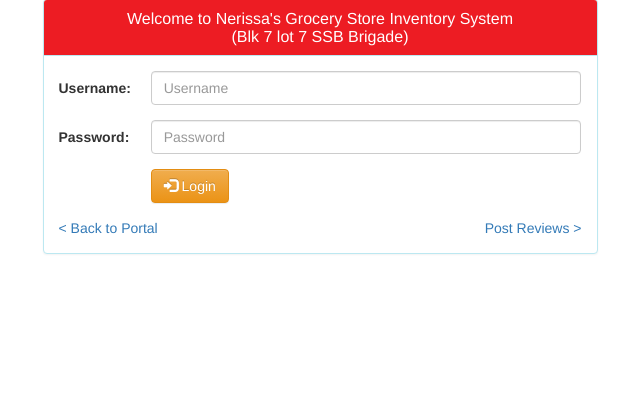
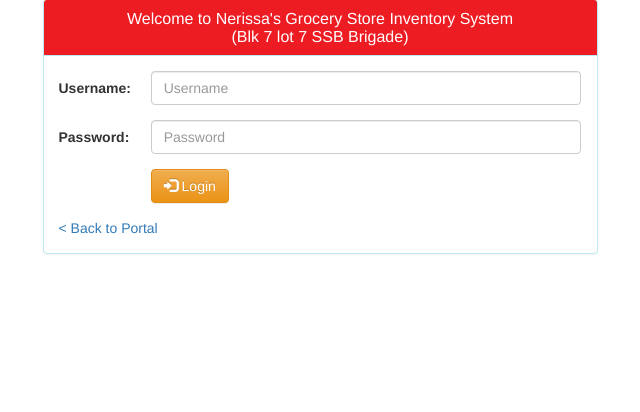
Before and after one commit to tristanjayvirtudazo/grocery, a PHP site: page /login.php?branch=1 in a window 1280 px wide. Shown: the part 244-656 px from the top of the page, without its empty margins (320-960 px from the left). Run offline with PHP 8.4, Linux system fonts and the light colour scheme; data comes from the database, SQL or seed files in the repository.

Commit message:
refactor: :art: hinding Post reviews button and generate qrcode

```diff
--- a/login.php
+++ b/login.php
@@ -154,7 +154,7 @@ if ($_POST) {
 						<div>
 							<a href="./index.php">
 								< Back to Portal</a>
-									<a class="pull-right" href="./reviews.php?branchId=<?php echo $branchID; ?>">Post Reviews ></a>
+									<a class="pull-right hidden" href="./reviews.php?branchId=<?php echo $branchID; ?>">Post Reviews ></a>
 						</div>
 					</div>
 					<!-- panel-body -->
--- a/users.php
+++ b/users.php
@@ -151,7 +151,7 @@ if (isset($_POST['createUser'])) {
 
 					</fieldset>
 
-					<div class="qr_section">
+					<div class="qr_section hidden">
 						<div class="row">
 							<div class="col-sm-3">
 								<button disabled id="qrBTN" type="button" class="btn btn-default" onclick="revealQR()">Generate QR Code</button>
```
